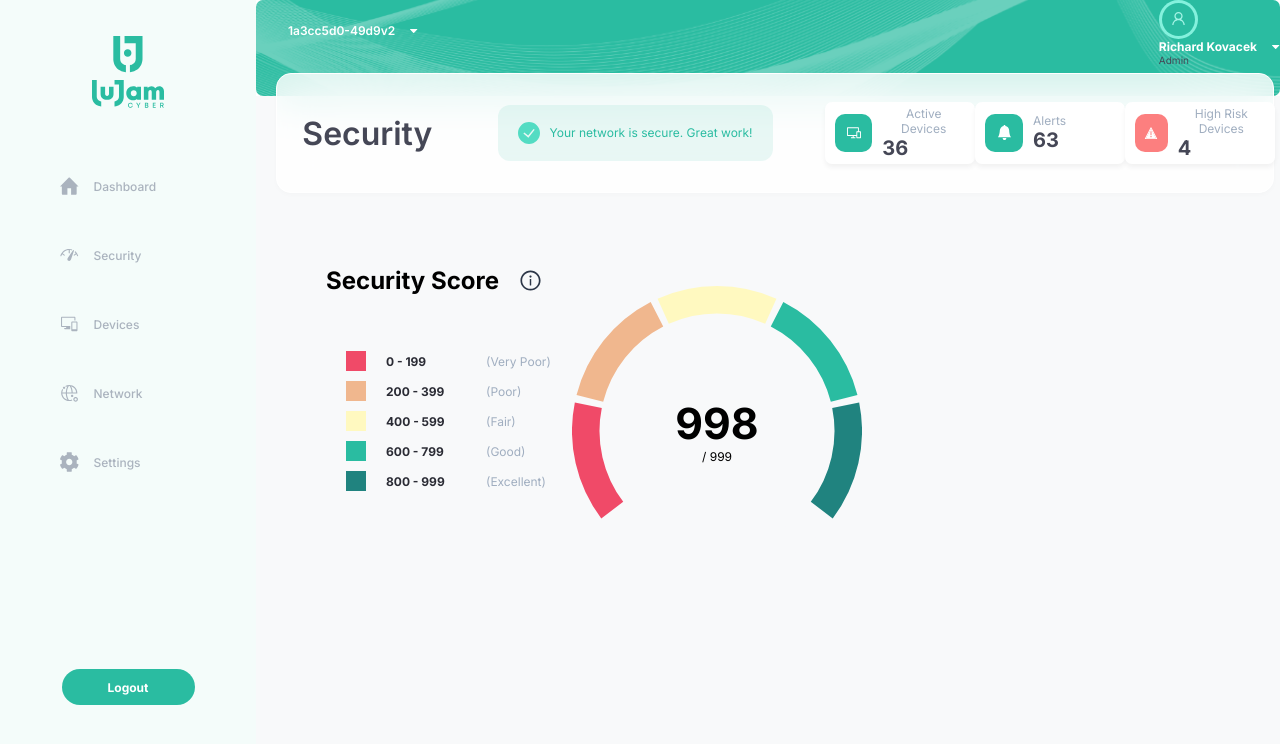
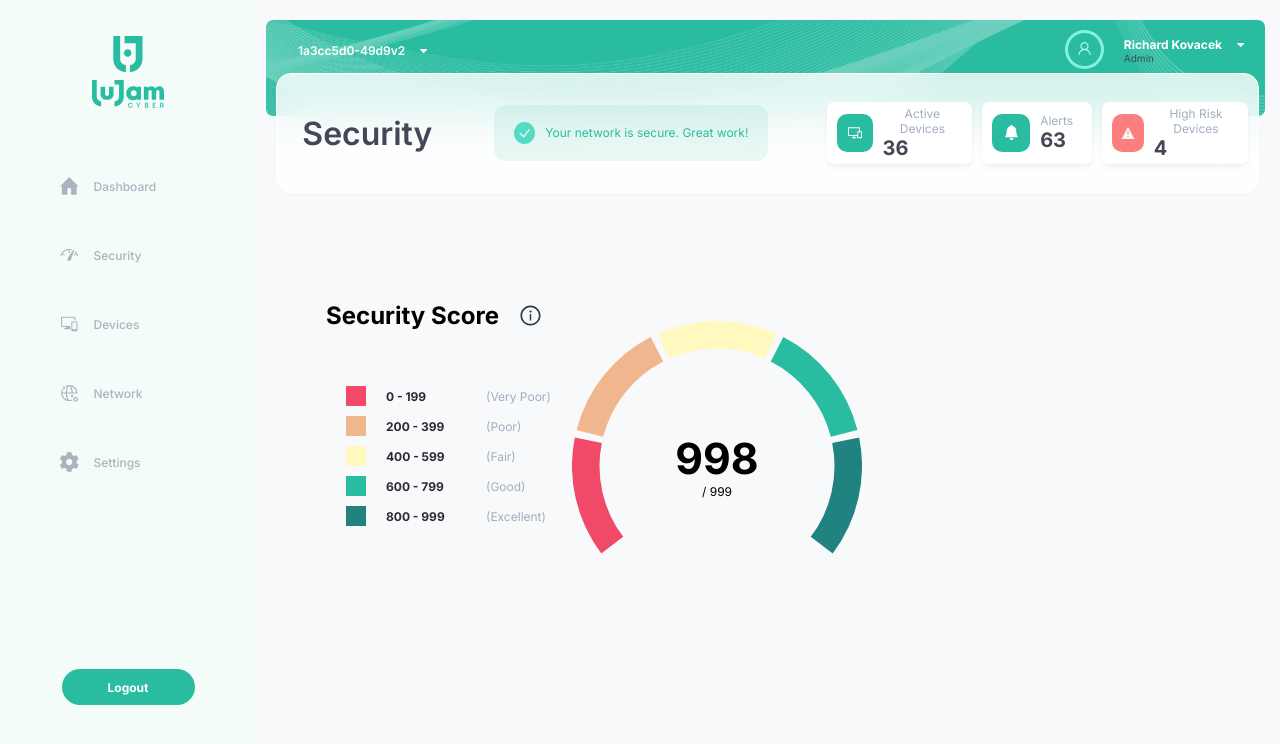
Before and after one commit to iKarans/jersey-client-project, a React (Create React App) app: page /security in a window 1280 px wide. Shown: the top 744 px of the page. Built offline with nearby package versions, Linux system fonts and the light colour scheme.

Commit message:
sizing fixed

```diff
--- a/src/App.css
+++ b/src/App.css
@@ -1,3 +1,4 @@
 .App {
   height: 100vh;
+  width: 100%;
 }
--- a/src/components/BarChart/BarChart.scss
+++ b/src/components/BarChart/BarChart.scss
@@ -4,8 +4,8 @@
   position: relative;
   border: 1px solid white;
   border-radius: 25px;
-  height:40vh;
-  width: 50vh;
+  height: 385px;
+  width:  100%;
   display: flex;
   flex-direction: column;
   justify-items: flex-start;
@@ -14,16 +14,19 @@
   background-color: white;
   border-radius: 10px;
   margin-bottom: 400px;
+
   @include mobile {
     height: 360px;
     width: 320px;
     margin-bottom: 10px;
   }
+
   &__chart-container {
-    height: 200px;
+    height: 250px;
     width: 24vw;
     background-color: white;
     margin-left: 15px;
+
     @include mobile {
       margin: 0px;
       position: absolute;
@@ -34,8 +37,9 @@
     }
   }
   &__title {
-    width: 500px;
+    width: 100%;
     margin: 30px;
+
     @include mobile {
       position: relative;
       margin: 10px;
--- a/src/components/SecurityBar/AlertButton/AlertButton.scss
+++ b/src/components/SecurityBar/AlertButton/AlertButton.scss
@@ -7,8 +7,8 @@
   align-items: center;
   justify-content: flex-start;
   height: 100%;
-  max-width: 174px;
-  min-width: 150px;
+  max-width: 33%;
+  min-width: 25%;
   padding: 0 10px;
   border-radius: 7px;
   border: none;
@@ -19,11 +19,13 @@
 
     height: 38px;
     width: 38px;
+    aspect-ratio: 1;
     border-radius: 10px;
     display: flex;
     justify-content: center;
     align-items: center;
     margin-right: 10px;
+    overflow: visible;
 
     &--primary {
 
--- a/src/components/SecurityBar/SecurityBar.scss
+++ b/src/components/SecurityBar/SecurityBar.scss
@@ -7,7 +7,7 @@
   right: 1.78%;
   top: 73px;
   bottom: 0%;
-  width: 78vw;
+  width: 96%;
   height: 15vh;
   background-color: rgba($text-tertiary, 0.8);
   border: 1.5px solid #ffffff;
--- a/src/components/UserBar/UserBar.scss
+++ b/src/components/UserBar/UserBar.scss
@@ -5,8 +5,9 @@
   position: relative;
   display: flex;
   justify-content: space-between;
-  width: 80vw;
+  width: 100%;
   height: 12vh;
+  padding: 0 20px;
 
   background-image: url("../../assets/header/background-image.png");
   background-position: center;
@@ -20,6 +21,7 @@
     justify-content: space-between;
     align-items: center;
     border-radius: 0;
+    padding: 0;
   }
 
   &__img {
--- a/src/components/UserBar/UserInfo/UserInfo.scss
+++ b/src/components/UserBar/UserInfo/UserInfo.scss
@@ -2,28 +2,30 @@
 @use "../../../assets/styles/mixins" as *;
 
 .user-info {
+  display: flex;
+  justify-content: space-between;
+  align-items: center;
 
   &__img {
     width: 39px;
     height: 39px;
-    left: 972px;
-    top: 21px;
+    margin: 10px 20px 0 20px;
 
     background-image: url("../../../assets/header/user-image.svg");
 
     @include mobile {
-      top: 17px;
-      right: 19px;
-      left: unset;
-      bottom: unset;
+      position: absolute;
+      top: 8px;
+      right: 10px;
+
     }
   }
 
   &__dropdown {
     width: auto;
     height: 15px;
-    left: 1029px;
-    top: 23px;
+    // left: 1029px;
+    // top: 23px;
 
     font-style: normal;
     font-weight: bold;
@@ -83,12 +85,12 @@
     width: 177px;
     height: auto;
     position: absolute;
-    top: 15px;
-    left: -55px;
+    top: 40px;
+    right: 0;
     background: #ffffff;
     box-shadow: 0px 20px 40px rgba(0, 0, 0, 0.15);
     border-radius: 7px;
-    z-index: 1;
+    z-index: 5;
   }
 
   &__dropdown-content--heading {
--- a/src/containers/Dashboard/Dashboard.jsx
+++ b/src/containers/Dashboard/Dashboard.jsx
@@ -3,6 +3,7 @@ import "./Dashboard.scss";
 import LargeLineGraph from "../../components/LargeLineGraph/LargeLineGraph.jsx";
 import BarChart from "../../components/BarChart/BarChart";
 import { dataset } from "../../data/securityRisk";
+import SecurityScore from "../../components/SecurityScore/SecurityScore";
 
 const Dashboard = () => {
   const largeLineGraphTitle = "Devices on Network";
--- a/src/containers/Dashboard/Dashboard.scss
+++ b/src/containers/Dashboard/Dashboard.scss
@@ -1,14 +1,16 @@
 @use "../../assets/styles/mixins" as *;
-@use "../../assets/styles/variables";
+@use "../../assets/styles/variables" as *;
 .dashboard {
-  background-color: #e5e5e5;
+  background-color: $background-color;
   height: 100%;
   width: 100%;
-  // padding: 50px;
+  padding: 0 15px 0 15px;
   display: flex;
-  justify-content: space-evenly;
+  justify-content: space-between;
   flex-direction: row;
-  align-items: center;
+  flex-wrap: wrap;
+  align-items: space-between;
+
   @include mobile {
     display: flex;
     flex-direction: column;
@@ -17,13 +19,14 @@
   }
 
   &__large-line-graph {
-    margin-top: 300px;
+    margin-top: 100px;
+
     @include mobile {
     margin-top: 10%;
     }
 
   }
   &__bar-chart {
-    margin-top: 300px;
+    margin-top: 100px;
   }
 }
--- a/src/containers/Header/Header.scss
+++ b/src/containers/Header/Header.scss
@@ -4,10 +4,13 @@
 .header {
   position: relative;
   width: 100%;
+  padding: 20px 15px 15px 10px;
+  background-color: $background-color;
 
 
   @include mobile {
     position: unset;
     left: 0px;
+    padding: 0;
   }
 }
--- a/src/containers/Routes/Routes.scss
+++ b/src/containers/Routes/Routes.scss
@@ -4,7 +4,7 @@
 .routes {
   position: absolute;
   height: 100vh;
-  width: 100vw;
+  width: 100%;
   display: grid;
   grid-template-columns: 20% 80%;
   grid-template-rows: 1fr;
@@ -15,7 +15,7 @@
   @include mobile {
   display: flex;
   flex-direction: column;
-  justify-content: center;
+  justify-content: flex-start;
   align-items: flex-start;
 
 
@@ -28,13 +28,15 @@
 }
 
 .routes__container-dashboard {
-  position: relative;
-  top: 0px;
+  // position: relative;
+  // top: 0px;
   // display: flex;
   // flex-direction: column;
   // justify-content: flex-start;
   // align-items: flex-start;
   grid-area: 1 / 2 / 2 / 3;
+  background-color: $background-color;
+
 
  }
 
```
